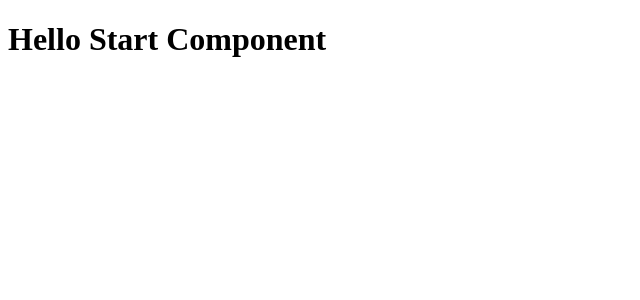
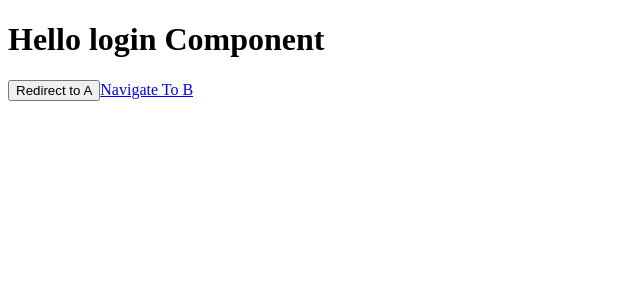
Before and after one commit to Bikeshs/CromaNgWDNovBatch, an Angular app: page / in a window 1280 px wide. Shown: the top 300 px of the page, without its empty margins (0-640 px from the left). Built offline with nearby package versions, Linux system fonts and the light colour scheme.

Commit message:
routing basci example

```diff
--- a/src/app/routeexample/a.component.html
+++ b/src/app/routeexample/a.component.html
@@ -1 +1,2 @@
 <h1>{{title}}</h1>
+<button type="button" (click)="backToLogin()">Back to Login</button>
--- a/src/app/routeexample/a.component.ts
+++ b/src/app/routeexample/a.component.ts
@@ -1,8 +1,15 @@
 import { Component } from "@angular/core";
+import { Router } from "@angular/router";
 @Component({
     selector: 'acomp',
     templateUrl: './a.component.html'
 })
 export class AComponent {
-    title='Hello A Component';
+    title = 'Hello A Component';
+    constructor(private route: Router) {
+
+    }
+    backToLogin() {
+        this.route.navigate(['./login']);
+    }
 }
--- a/src/app/routeexample/b.component.html
+++ b/src/app/routeexample/b.component.html
@@ -1 +1,2 @@
 <h1>{{title}}</h1>
+<a [routerLink]="['./login']">Back To Login</a>
--- a/src/app/routeexample/login.component.html
+++ b/src/app/routeexample/login.component.html
@@ -1 +1,3 @@
 <h1>{{title}}</h1>
+<button type="button" (click)="redirectToA()">Redirect to A</button>
+<a [routerLink]="['./b']">Navigate To B</a>
--- a/src/app/routeexample/login.component.ts
+++ b/src/app/routeexample/login.component.ts
@@ -5,5 +5,11 @@ import { Router } from "@angular/router";
     templateUrl: './login.component.html'
 })
 export class LoginComponent {
-    title='Hello login Component';
+    title = 'Hello login Component';
+    constructor(private route: Router) {
+
+    }
+    redirectToA() {
+        this.route.navigate(['./a']);
+    }
 }
--- a/src/app/routeexample/routerappmodule.ts
+++ b/src/app/routeexample/routerappmodule.ts
@@ -6,9 +6,11 @@ import { AComponent } from "./a.component";
 import { CComponent } from "./c.component";
 import { LoginComponent } from "./login.component";
 import { BComponent } from "./b.component";
+import { RouterModule } from "@angular/router";
+import { routes } from "./route.config";
 @NgModule({
     declarations: [StartComponent, AComponent, BComponent, CComponent, LoginComponent],
-    imports: [BrowserModule, FormsModule],
+    imports: [BrowserModule, FormsModule, RouterModule.forRoot(routes)],
     providers: [],
     bootstrap: [StartComponent]
 })
--- a/src/app/routeexample/start.component.html
+++ b/src/app/routeexample/start.component.html
@@ -1 +1,2 @@
-<h1>{{title}}</h1>
+<!-- <h1>{{title}}</h1> -->
+<router-outlet></router-outlet>
```
Also changed, not shown: src/app/routeexample/route.config.ts (added, +14 -0 lines).
